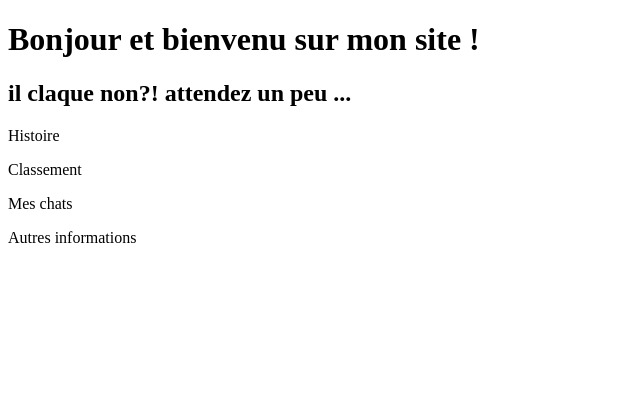
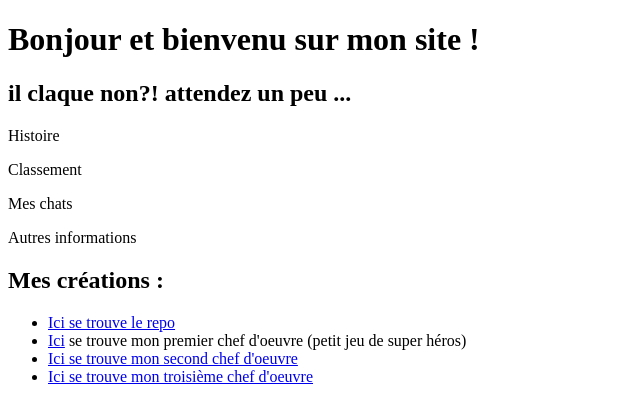
Before and after one commit to anto999/formation-developpeur-web, a plain HTML site: page index.html in a window 1280 px wide. Shown: the whole page, without its empty margins (0-640 px from the left). Drawn offline with Linux system fonts and the light colour scheme.

Commit message:
2nd commit

```diff
--- a/index.html
+++ b/index.html
@@ -11,7 +11,18 @@
     <p>Histoire</p>
     <p>Classement</p>
     <p>Mes chats</p>
+
     <p>Autres informations</p>
+    <h2>Mes créations : </h2>
+      <ul>
+
+
+      <li><a href ="https://github.com/anto999/formation-developpeur-web" target ="blank">Ici se trouve le repo</a></li>
+      <li><a href ="https://anto999.github.io/reims-0218-hackaton-MAF/" target ="blank">Ici</a> se trouve mon premier chef d'oeuvre (petit jeu de super héros) </li>
+      <li><a href ="https://anto999.github.io/projet-artezic/" target ="blank">Ici se trouve mon second chef d'oeuvre</a></li>
+      <li><a href ="https://anto999.github.io/meteo_app/" target ="blank">Ici se trouve mon troisième chef d'oeuvre</a></li>
+
+    </ul>
 
 
   </body>
```
